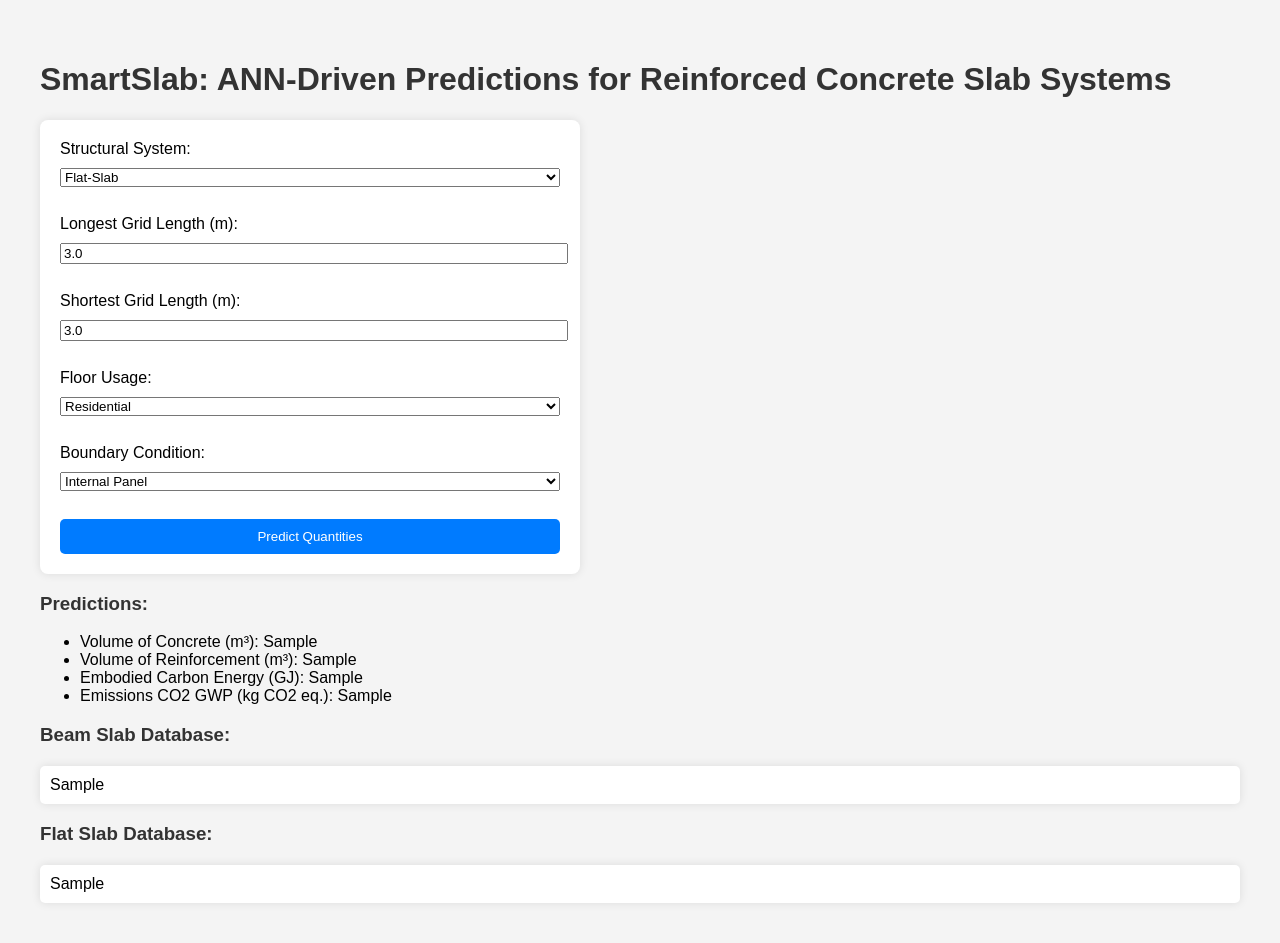
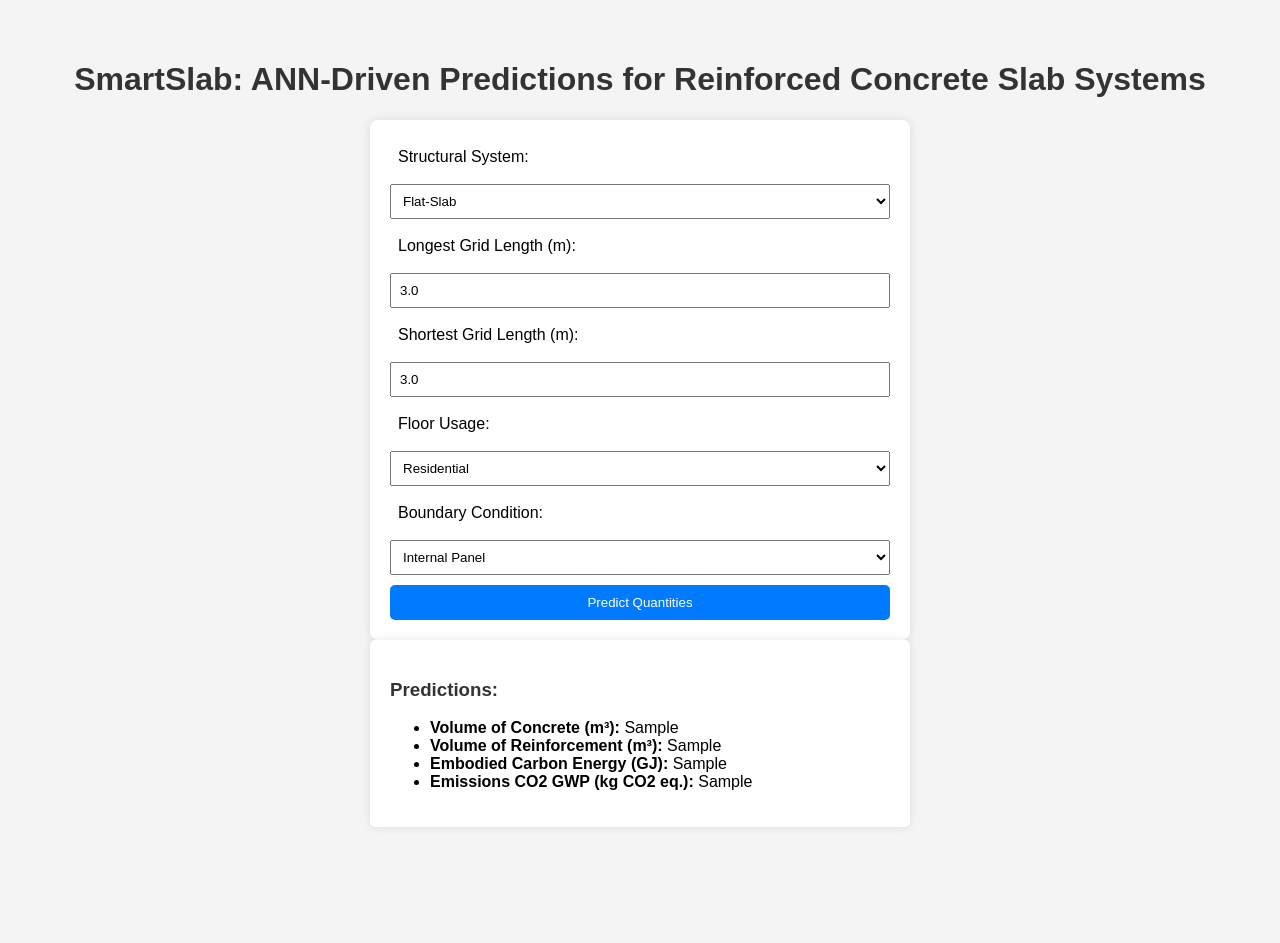
Before and after one commit to SEDC-Research/SmartSlab-App, a Flask app: template templates/index.html in a window 1280 px wide. After the commit the page ends 790 px from the top, so only its background shows below. Run offline with Flask 3, Linux system fonts and the light colour scheme; the template is opened without the code that fills it: most values are stand-ins (such as "Sample title", 1, 10 or a date in 2020).

Commit message:
Update index.html

```diff
--- a/templates/index.html
+++ b/templates/index.html
@@ -4,19 +4,22 @@
     <meta charset="UTF-8">
     <meta name="viewport" content="width=device-width, initial-scale=1.0">
     <title>SmartSlab Predictions</title>
+
     <script>
         // Function to toggle the visibility of the Floor System Type dropdown
         function toggleFloorSystem() {
             const modelType = document.getElementById("model-type").value;
             const floorSystemDiv = document.getElementById("floor-system-div");
 
-            if (modelType === "Beam-Slab") {
-                floorSystemDiv.style.display = "block";
-            } else {
-                floorSystemDiv.style.display = "none";
-            }
+            floorSystemDiv.style.display = modelType === "Beam-Slab" ? "block" : "none";
         }
+
+        // Run toggleFloorSystem on page load to set correct visibility
+        window.onload = function() {
+            toggleFloorSystem();
+        };
     </script>
+
     <style>
         body {
             font-family: Arial, sans-serif;
@@ -33,11 +36,14 @@
             border-radius: 8px;
             box-shadow: 0 0 10px rgba(0, 0, 0, 0.1);
             max-width: 500px;
+            margin: auto;
         }
         label, select, input {
             display: block;
             margin-bottom: 10px;
             width: 100%;
+            padding: 8px;
+            box-sizing: border-box;
         }
         button {
             background: #007BFF;
@@ -51,62 +57,57 @@
         button:hover {
             background: #0056b3;
         }
-        .data {
+        .predictions {
+            background: white;
+            padding: 20px;
             margin-top: 20px;
-            background: white;
-            padding: 10px;
             border-radius: 5px;
             box-shadow: 0 0 10px rgba(0, 0, 0, 0.1);
-            overflow-x: auto;
+            max-width: 500px;
+            margin: auto;
         }
     </style>
 </head>
 <body>
-    <h1>SmartSlab: ANN-Driven Predictions for Reinforced Concrete Slab Systems</h1>
+    <h1 style="text-align:center;">SmartSlab: ANN-Driven Predictions for Reinforced Concrete Slab Systems</h1>
 
     <!-- Form to submit input data -->
     <form method="post">
         <label for="model-type">Structural System:</label>
         <select name="model-type" id="model-type" required onchange="toggleFloorSystem()">
-            <option value="Flat-Slab">Flat-Slab</option>
-            <option value="Beam-Slab">Beam-Slab</option>
+            <option value="Flat-Slab" {% if request.form['model-type'] == 'Flat-Slab' %}selected{% endif %}>Flat-Slab</option>
+            <option value="Beam-Slab" {% if request.form['model-type'] == 'Beam-Slab' %}selected{% endif %}>Beam-Slab</option>
         </select>
-        <br>
 
         <label for="span-length-1">Longest Grid Length (m):</label>
-        <input type="number" id="span-length-1" name="span-length-1" step="0.0001" value="3.0" required>
-        <br>
+        <input type="number" id="span-length-1" name="span-length-1" step="0.0001" value="{{ request.form['span-length-1'] or '3.0' }}" required>
 
         <label for="span-length-2">Shortest Grid Length (m):</label>
-        <input type="number" id="span-length-2" name="span-length-2" step="0.0001" value="3.0" required>
-        <br>
+        <input type="number" id="span-length-2" name="span-length-2" step="0.0001" value="{{ request.form['span-length-2'] or '3.0' }}" required>
 
         <label for="usage">Floor Usage:</label>
         <select name="usage" id="usage" required>
-            <option value="Residential">Residential</option>
-            <option value="Common space">Common space</option>
-            <option value="Office">Office</option>
+            <option value="Residential" {% if request.form['usage'] == 'Residential' %}selected{% endif %}>Residential</option>
+            <option value="Common space" {% if request.form['usage'] == 'Common space' %}selected{% endif %}>Common space</option>
+            <option value="Office" {% if request.form['usage'] == 'Office' %}selected{% endif %}>Office</option>
         </select>
-        <br>
 
         <label for="boundary-condition">Boundary Condition:</label>
         <select name="boundary-condition" id="boundary-condition" required>
-            <option value="Internal Panel">Internal Panel</option>
-            <option value="Edge Panel">Edge Panel</option>
-            <option value="Corner Panel">Corner Panel</option>
+            <option value="Internal Panel" {% if request.form['boundary-condition'] == 'Internal Panel' %}selected{% endif %}>Internal Panel</option>
+            <option value="Edge Panel" {% if request.form['boundary-condition'] == 'Edge Panel' %}selected{% endif %}>Edge Panel</option>
+            <option value="Corner Panel" {% if request.form['boundary-condition'] == 'Corner Panel' %}selected{% endif %}>Corner Panel</option>
         </select>
-        <br>
 
         <!-- Floor System Type section, hidden by default for non-Beam-Slab -->
         <div id="floor-system-div" style="display: none;">
             <label for="floor-system">Floor System Type:</label>
             <select name="floor-system" id="floor-system">
-                <option value="One-way">One-way</option>
-                <option value="Two-way">Two-way</option>
-                <option value="One-way with Secondary beam">One-way with Secondary beam</option>
-                <option value="Two-way with Secondary beam">Two-way with Secondary beam</option>
+                <option value="One-way" {% if request.form['floor-system'] == 'One-way' %}selected{% endif %}>One-way</option>
+                <option value="Two-way" {% if request.form['floor-system'] == 'Two-way' %}selected{% endif %}>Two-way</option>
+                <option value="One-way with Secondary beam" {% if request.form['floor-system'] == 'One-way with Secondary beam' %}selected{% endif %}>One-way with Secondary beam</option>
+                <option value="Two-way with Secondary beam" {% if request.form['floor-system'] == 'Two-way with Secondary beam' %}selected{% endif %}>Two-way with Secondary beam</option>
             </select>
-            <br>
         </div>
 
         <button type="submit">Predict Quantities</button>
@@ -114,28 +115,14 @@
 
     <!-- Predictions display -->
     {% if predictions %}
-        <h3>Predictions:</h3>
-        <ul>
-            <li>Volume of Concrete (m³): {{ predictions['Volume of Concrete'] }}</li>
-            <li>Volume of Reinforcement (m³): {{ predictions['Volume of Reinforcement'] }}</li>
-            <li>Embodied Carbon Energy (GJ): {{ predictions['Embodied Carbon Energy'] }}</li>
-            <li>Emissions CO2 GWP (kg CO2 eq.): {{ predictions['Emissions CO2 GWP'] }}</li>
-        </ul>
-    {% endif %}
-
-    <!-- Beam Slab Database -->
-    {% if df_beam_slab %}
-        <h3>Beam Slab Database:</h3>
-        <div class="data">
-            {{ df_beam_slab | safe }}
-        </div>
-    {% endif %}
-
-    <!-- Flat Slab Database -->
-    {% if df_flat_slab %}
-        <h3>Flat Slab Database:</h3>
-        <div class="data">
-            {{ df_flat_slab | safe }}
+        <div class="predictions">
+            <h3>Predictions:</h3>
+            <ul>
+                <li><strong>Volume of Concrete (m³):</strong> {{ predictions['Volume of Concrete'] }}</li>
+                <li><strong>Volume of Reinforcement (m³):</strong> {{ predictions['Volume of Reinforcement'] }}</li>
+                <li><strong>Embodied Carbon Energy (GJ):</strong> {{ predictions['Embodied Carbon Energy'] }}</li>
+                <li><strong>Emissions CO2 GWP (kg CO2 eq.):</strong> {{ predictions['Emissions CO2 GWP'] }}</li>
+            </ul>
         </div>
     {% endif %}
 </body>
```
